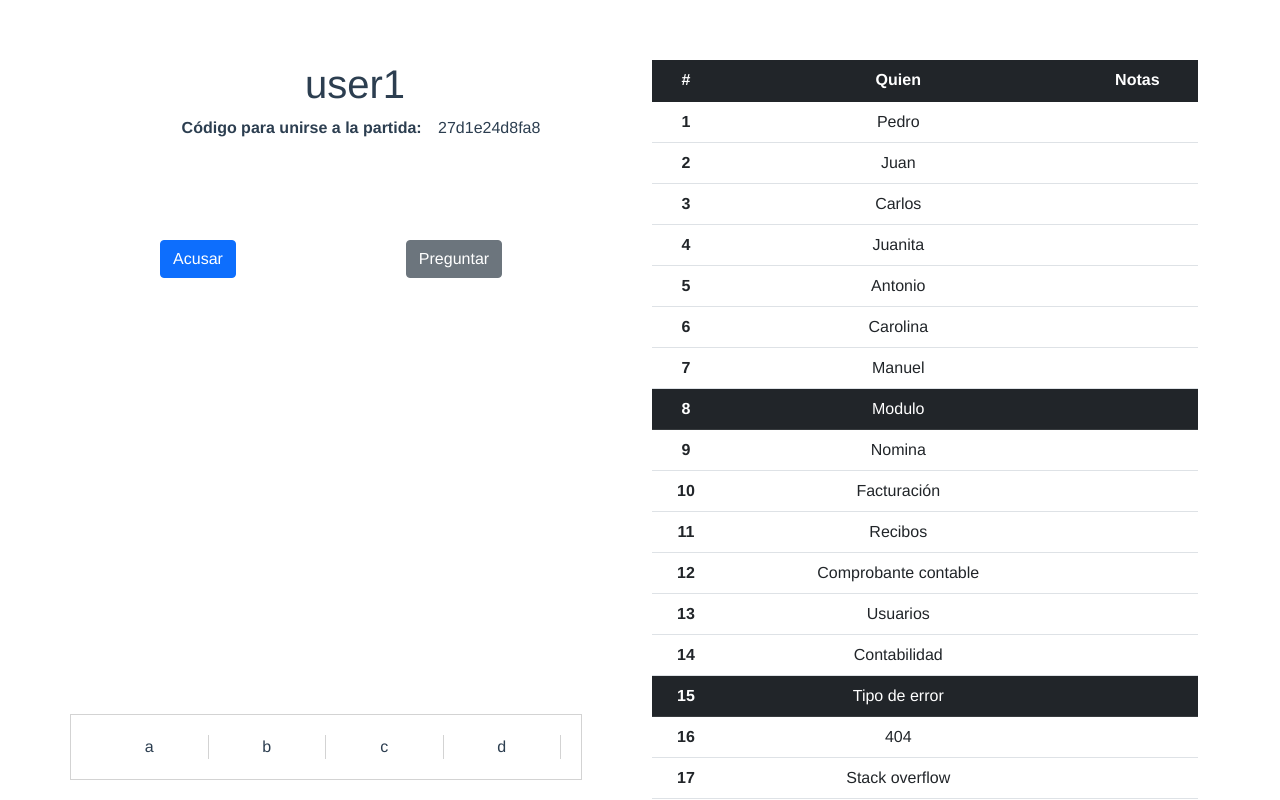
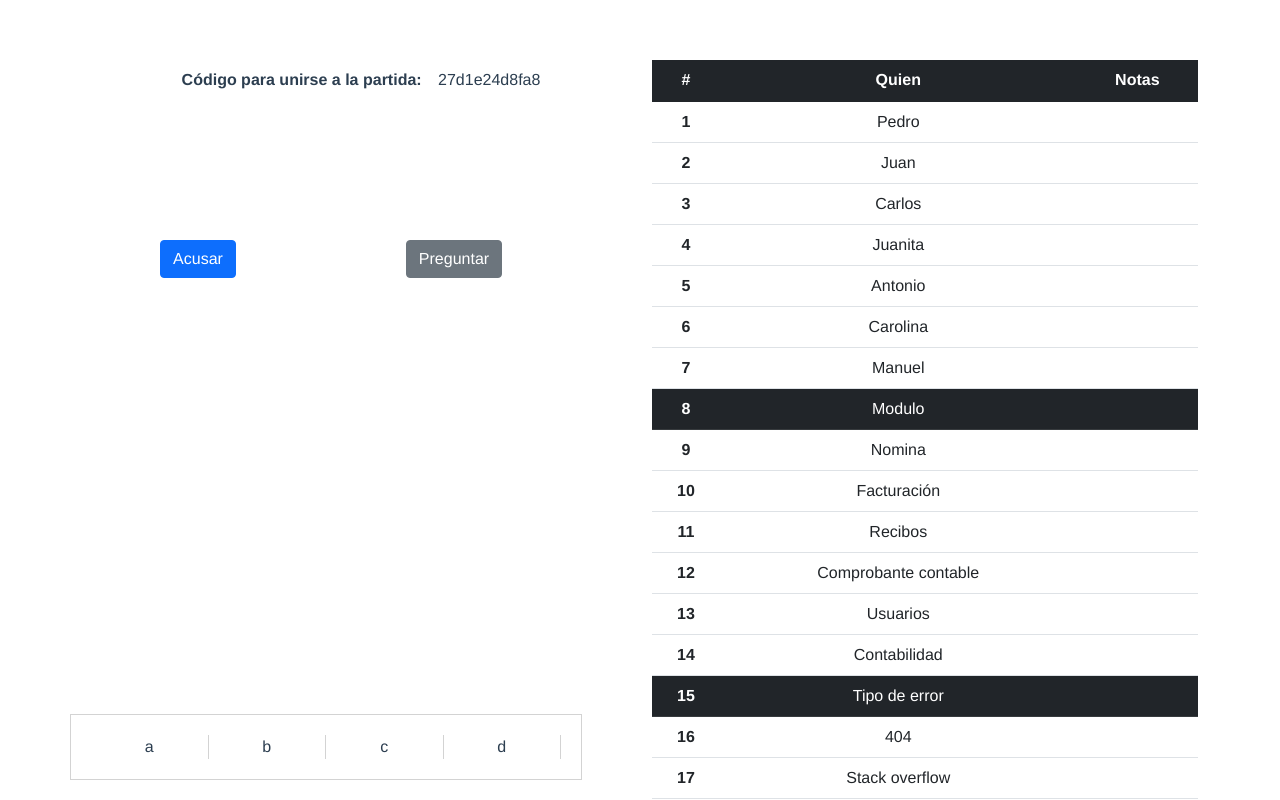
Before and after one commit to bareke/hackathon-siigo-2021, a Vue app: page /game in a window 1280 px wide. Shown: the top 800 px of the page. Built offline with nearby package versions, Linux system fonts and the light colour scheme; what @meforma/vue-toaster would draw is missing.

Commit message:
add front

```diff
--- a/src/views/Game.vue
+++ b/src/views/Game.vue
@@ -4,7 +4,7 @@
       <div class="row">
         <div class="col-sm-6 text-center">
           <!--<div class="row"><h1>Usuario 1</h1></div>-->
-          <div class="row"><h1>user1</h1></div>
+          <div class="row"><h1>{{ this.$route.params.nameUser }}</h1></div>
 
           <div class="row" style="text-align: center;display: block;">
             <strong>Código para unirse a la partida:</strong> {{ generateJoin }}
```
